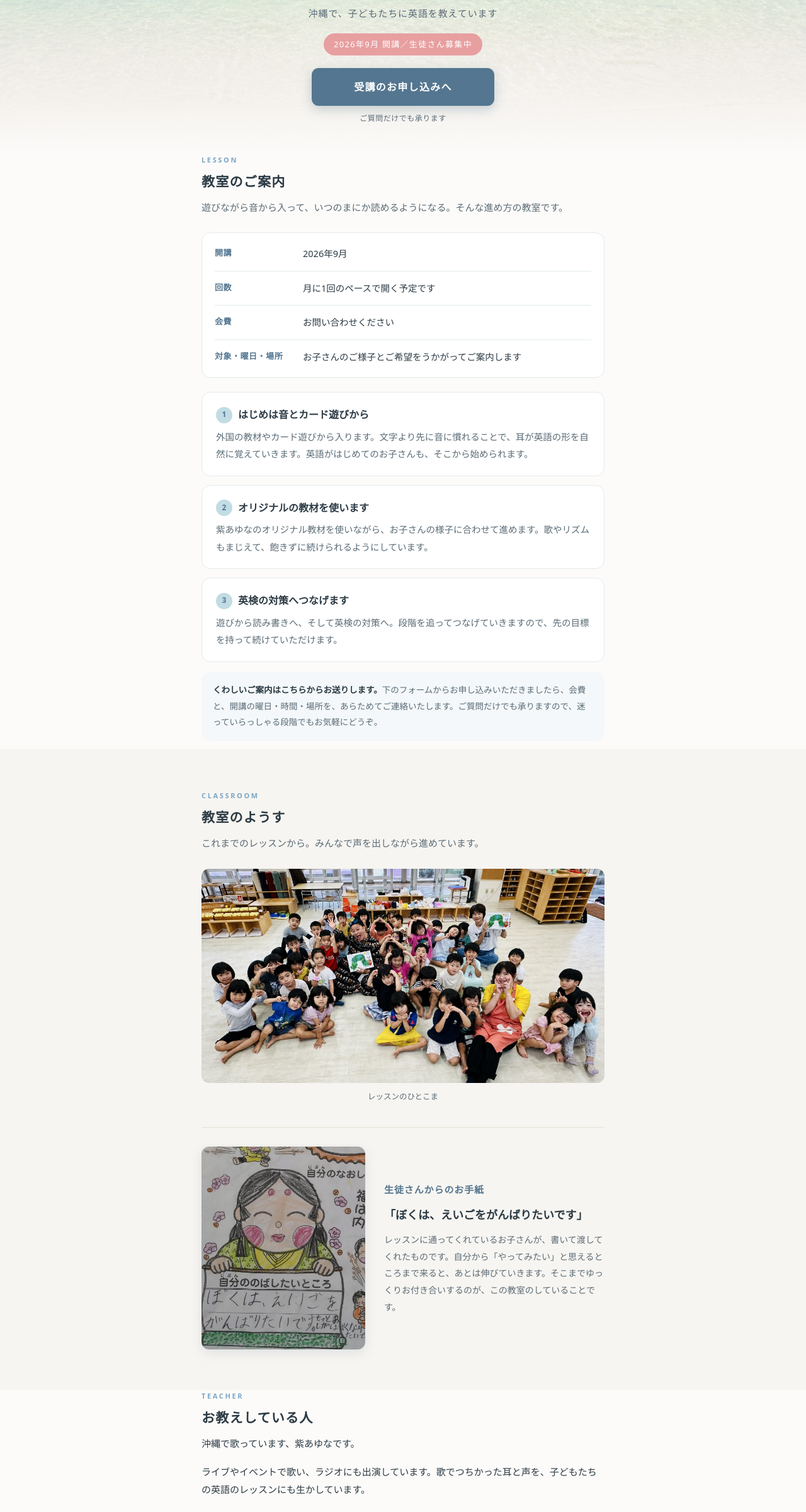
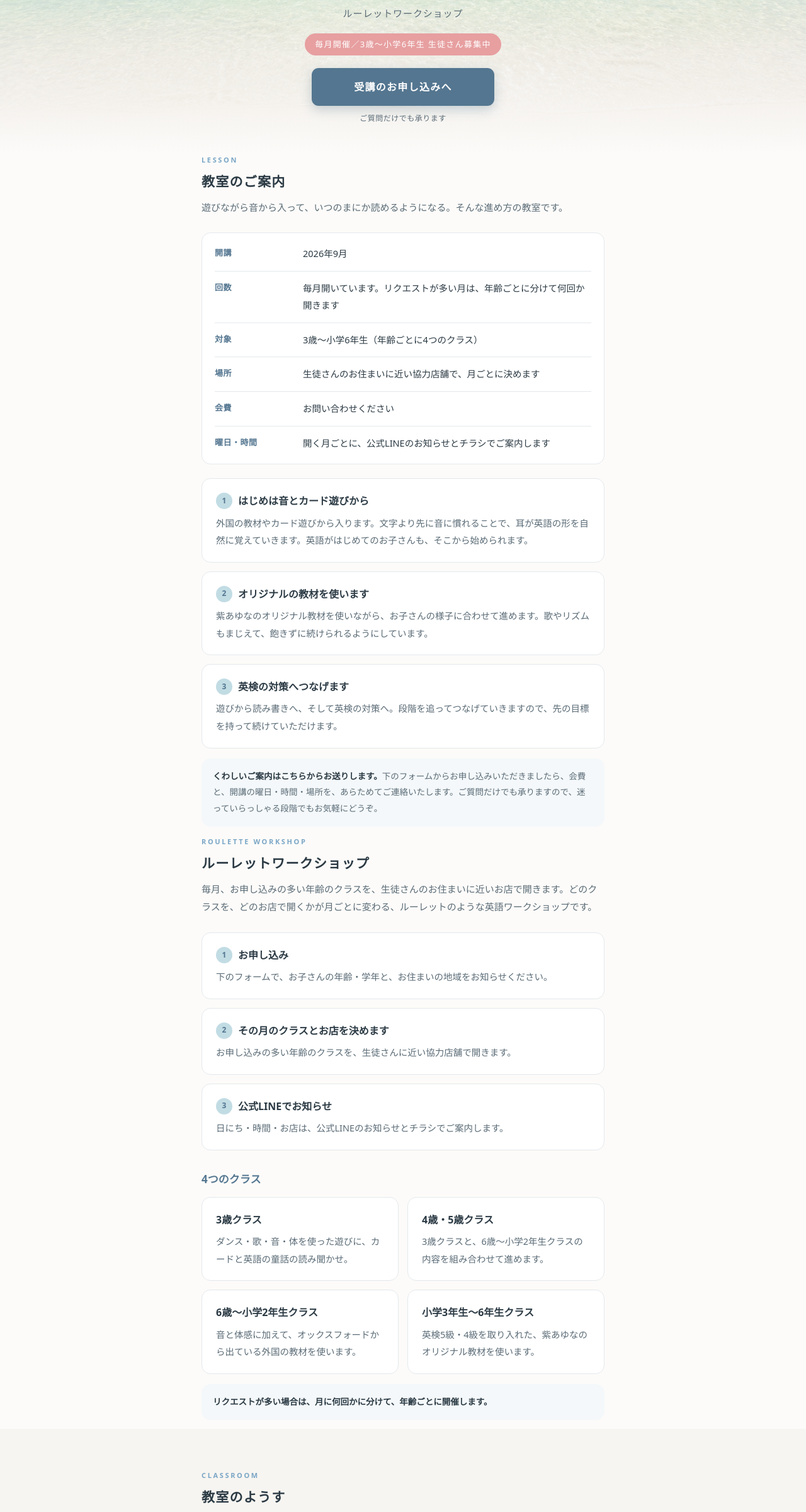
Before and after one commit to AyunaMurasaki/english, a plain HTML site: page index.html in a window 1280 px wide. Shown: the part 348-2748 px from the top of the page at 63% size. Drawn offline with Linux system fonts and the light colour scheme.

Commit message:
ルーレットワークショップ: 4クラスの説明・学年とクラスの選択・お住まいの地域を必須に（2026-11-23）

```diff
--- a/index.html
+++ b/index.html
@@ -3,9 +3,9 @@
 <head>
 <meta charset="UTF-8">
 <meta name="viewport" content="width=device-width, initial-scale=1">
-<title>紫あゆな こども英語教室｜受講のお申し込み</title>
+<title>紫あゆな こども英語教室 ルーレットワークショップ｜受講のお申し込み</title>
 <meta name="description" content="沖縄で、子どもたちに英語を教えています。遊びながら音から入って、いつのまにか読めるようになる。紫あゆなのこども英語教室のご案内とお申し込みです。">
-<meta property="og:title" content="紫あゆな こども英語教室｜受講のお申し込み">
+<meta property="og:title" content="紫あゆな こども英語教室 ルーレットワークショップ｜受講のお申し込み">
 <meta property="og:description" content="沖縄で、子どもたちに英語を教えています。遊びから始めて、英検の対策へとつなげていきます。">
 <meta property="og:image" content="images/hero-sea.jpg">
 <meta property="og:type" content="website">
@@ -122,6 +122,8 @@ h2{
 
 /* ---------- cards ---------- */
 .cards{display:grid;gap:14px}
+.classes-title{margin:30px 0 12px;font-size:17px;color:var(--sea-deep)}
+@media (min-width:620px){.cards.classes{grid-template-columns:1fr 1fr}}
 .card{
   background:#fff;
   border:1px solid var(--line);
@@ -319,8 +321,8 @@ footer .copy{font-size:11px;color:#7B8C97;margin:0}
   <div class="hero-inner">
     <img class="hero-portrait" src="images/portrait.jpg" alt="紫あゆな">
     <h1>紫あゆな<br>こども英語教室</h1>
-    <p class="sub">沖縄で、子どもたちに英語を教えています</p>
-    <span class="badge">2026年9月 開講／生徒さん募集中</span>
+    <p class="sub">ルーレットワークショップ</p>
+    <span class="badge">毎月開催／3歳〜小学6年生 生徒さん募集中</span>
     <a class="cta" href="#apply">受講のお申し込みへ</a>
     <p class="cta-note">ご質問だけでも承ります</p>
   </div>
@@ -333,9 +335,11 @@ footer .copy{font-size:11px;color:#7B8C97;margin:0}
 
   <dl class="facts">
     <div><dt>開講</dt><dd>2026年9月</dd></div>
-    <div><dt>回数</dt><dd>月に1回のペースで開く予定です</dd></div>
+    <div><dt>回数</dt><dd>毎月開いています。リクエストが多い月は、年齢ごとに分けて何回か開きます</dd></div>
+    <div><dt>対象</dt><dd>3歳〜小学6年生（年齢ごとに4つのクラス）</dd></div>
+    <div><dt>場所</dt><dd>生徒さんのお住まいに近い協力店舗で、月ごとに決めます</dd></div>
     <div><dt>会費</dt><dd>お問い合わせください</dd></div>
-    <div><dt>対象・曜日・場所</dt><dd>お子さんのご様子とご希望をうかがってご案内します</dd></div>
+    <div><dt>曜日・時間</dt><dd>開く月ごとに、公式LINEのお知らせとチラシでご案内します</dd></div>
   </dl>
 
   <div class="cards">
@@ -354,6 +358,49 @@ footer .copy{font-size:11px;color:#7B8C97;margin:0}
   </div>
 
   <p class="note"><strong>くわしいご案内はこちらからお送りします。</strong>下のフォームからお申し込みいただきましたら、会費と、開講の曜日・時間・場所を、あらためてご連絡いたします。ご質問だけでも承りますので、迷っていらっしゃる段階でもお気軽にどうぞ。</p>
+</section>
+
+<section class="wrap" id="roulette">
+  <span class="h2-en">ROULETTE WORKSHOP</span>
+  <h2>ルーレットワークショップ</h2>
+  <p class="lead">毎月、お申し込みの多い年齢のクラスを、生徒さんのお住まいに近いお店で開きます。どのクラスを、どのお店で開くかが月ごとに変わる、ルーレットのような英語ワークショップです。</p>
+
+  <div class="cards">
+    <div class="card">
+      <h3><span class="n">1</span>お申し込み</h3>
+      <p>下のフォームで、お子さんの年齢・学年と、お住まいの地域をお知らせください。</p>
+    </div>
+    <div class="card">
+      <h3><span class="n">2</span>その月のクラスとお店を決めます</h3>
+      <p>お申し込みの多い年齢のクラスを、生徒さんに近い協力店舗で開きます。</p>
+    </div>
+    <div class="card">
+      <h3><span class="n">3</span>公式LINEでお知らせ</h3>
+      <p>日にち・時間・お店は、公式LINEのお知らせとチラシでご案内します。</p>
+    </div>
+  </div>
+
+  <h3 class="classes-title">4つのクラス</h3>
+  <div class="cards classes">
+    <div class="card">
+      <h3>3歳クラス</h3>
+      <p>ダンス・歌・音・体を使った遊びに、カードと英語の童話の読み聞かせ。</p>
+    </div>
+    <div class="card">
+      <h3>4歳・5歳クラス</h3>
+      <p>3歳クラスと、6歳〜小学2年生クラスの内容を組み合わせて進めます。</p>
+    </div>
+    <div class="card">
+      <h3>6歳〜小学2年生クラス</h3>
+      <p>音と体感に加えて、オックスフォードから出ている外国の教材を使います。</p>
+    </div>
+    <div class="card">
+      <h3>小学3年生〜6年生クラス</h3>
+      <p>英検5級・4級を取り入れた、紫あゆなのオリジナル教材を使います。</p>
+    </div>
+  </div>
+
+  <p class="note"><strong>リクエストが多い場合は、月に何回かに分けて、年齢ごとに開催します。</strong></p>
 </section>
 
 <section class="room">
@@ -385,9 +432,9 @@ footer .copy{font-size:11px;color:#7B8C97;margin:0}
 
 <section class="wrap" id="venue">
   <span class="h2-en">VENUE</span>
-  <h2>教室の会場をお貸しいただける方へ</h2>
-  <p>こども英語教室を開く場所を探しています。あゆなと一緒に、こども英語教室を盛り上げていただけるお店・お部屋がありましたら、ぜひご連絡ください。</p>
-  <p style="margin-top:14px"><a href="https://ayunamurasaki.github.io/contact/?topic=venue" style="display:inline-block;padding:14px 26px;border-radius:999px;background:#ff8a3d;color:#fff;font-weight:700;text-decoration:none">会場のご提供は、こちらからご連絡ください</a></p>
+  <h2>協力店舗を募集しています</h2>
+  <p>ルーレットワークショップの会場になっていただけるお店を探しています。あゆなと一緒に、こども英語教室を盛り上げていただけるお店・お部屋がありましたら、ぜひご連絡ください。</p>
+  <p style="margin-top:14px"><a href="https://ayunamurasaki.github.io/contact/?topic=venue" style="display:inline-block;padding:14px 26px;border-radius:999px;background:#ff8a3d;color:#fff;font-weight:700;text-decoration:none">協力店舗のお申し出は、こちらから</a></p>
   <p style="margin-top:10px;font-size:.9em;opacity:.8">※ このページの下のフォームは、生徒さんのお申し込み用です。</p>
 </section>
 
@@ -410,31 +457,36 @@ footer .copy{font-size:11px;color:#7B8C97;margin:0}
         </div>
 
         <div class="field">
-          <label class="q" for="childAge">お子さんの年齢<span class="req">必須</span></label>
-          <p class="help">いまの年齢をお選びください。</p>
+          <label class="q" for="childAge">お子さんの年齢・学年<span class="req">必須</span></label>
+          <p class="help">いまの年齢・学年をお選びください。クラスは自動で決まります（ごきょうだいは、お1人ずつお申し込みください）。</p>
           <select id="childAge" name="childAge" required>
             <option value="">お選びください</option>
-            <option value="3歳">3歳</option>
-            <option value="4歳">4歳</option>
-            <option value="5歳">5歳</option>
-            <option value="6歳">6歳</option>
-            <option value="7歳">7歳</option>
-            <option value="8歳">8歳</option>
-            <option value="9歳">9歳</option>
-            <option value="10歳">10歳</option>
-            <option value="11歳">11歳</option>
-            <option value="12歳">12歳</option>
-            <option value="13歳">13歳</option>
-            <option value="14歳">14歳</option>
-            <option value="15歳">15歳</option>
-            <option value="その他">その他（下の欄にお書きください）</option>
+            <optgroup label="3歳クラス">
+              <option value="3歳（3歳クラス）">3歳</option>
+            </optgroup>
+            <optgroup label="4歳・5歳クラス">
+              <option value="4歳（4・5歳クラス）">4歳</option>
+              <option value="5歳（4・5歳クラス）">5歳</option>
+            </optgroup>
+            <optgroup label="6歳〜小学2年生クラス">
+              <option value="6歳（年長さん）（6歳〜小2クラス）">6歳（年長さん）</option>
+              <option value="小学1年生（6歳〜小2クラス）">小学1年生</option>
+              <option value="小学2年生（6歳〜小2クラス）">小学2年生</option>
+            </optgroup>
+            <optgroup label="小学3年生〜6年生クラス">
+              <option value="小学3年生（小3〜小6クラス）">小学3年生</option>
+              <option value="小学4年生（小3〜小6クラス）">小学4年生</option>
+              <option value="小学5年生（小3〜小6クラス）">小学5年生</option>
+              <option value="小学6年生（小3〜小6クラス）">小学6年生</option>
+            </optgroup>
+            <option value="その他">その他（下の「ご質問・ご相談」にお書きください）</option>
           </select>
         </div>
 
         <div class="field">
-          <label class="q" for="school">通っている園・学校<span class="opt">任意</span></label>
-          <p class="help">学年の目安にさせていただきます。お書きにならなくても差し支えありません。</p>
-          <input type="text" id="school" name="school">
+          <label class="q" for="school">お住まいの地域と、通っている園・学校<span class="req">必須</span></label>
+          <p class="help">近くのお店で開くための参考にします。例: 名護市宮里／○○小学校。地域（市町村と町名）だけでもかまいません。</p>
+          <input type="text" id="school" name="school" required>
         </div>
 
         <div class="field">
@@ -555,7 +607,7 @@ var GAS_ENDPOINT = "https://script.google.com/macros/s/AKfycbzU6W5h_qumfFetUk39f
 
   /* 流入元の初期選択: リッチメニューからは ?from=line で開く */
   var from = new URLSearchParams(location.search).get("from");
-  var map = { line: "公式LINE", hp: "ホームページ", sns: "SNS" };
+  var map = { line: "公式LINE", hp: "ホームページ", sns: "SNS", flyer: "その他" };  // flyer = 紙のチラシのQR（2026-11-23）
   if (map[from]) {
     var pre = form.querySelector('input[name="source"][value="' + map[from] + '"]');
     if (pre) pre.checked = true;
@@ -574,7 +626,8 @@ var GAS_ENDPOINT = "https://script.google.com/macros/s/AKfycbzU6W5h_qumfFetUk39f
 
     var required = [
       ["childName", "お子さんのお名前をご記入ください。"],
-      ["childAge", "お子さんの年齢をお選びください。"],
+      ["childAge", "お子さんの年齢・学年をお選びください。"],
+      ["school", "お住まいの地域をご記入ください。"],
       ["parentName", "保護者のお名前をご記入ください。"],
       ["parentKana", "ふりがなをご記入ください。"],
       ["email", "メールアドレスをご記入ください。"],
```
